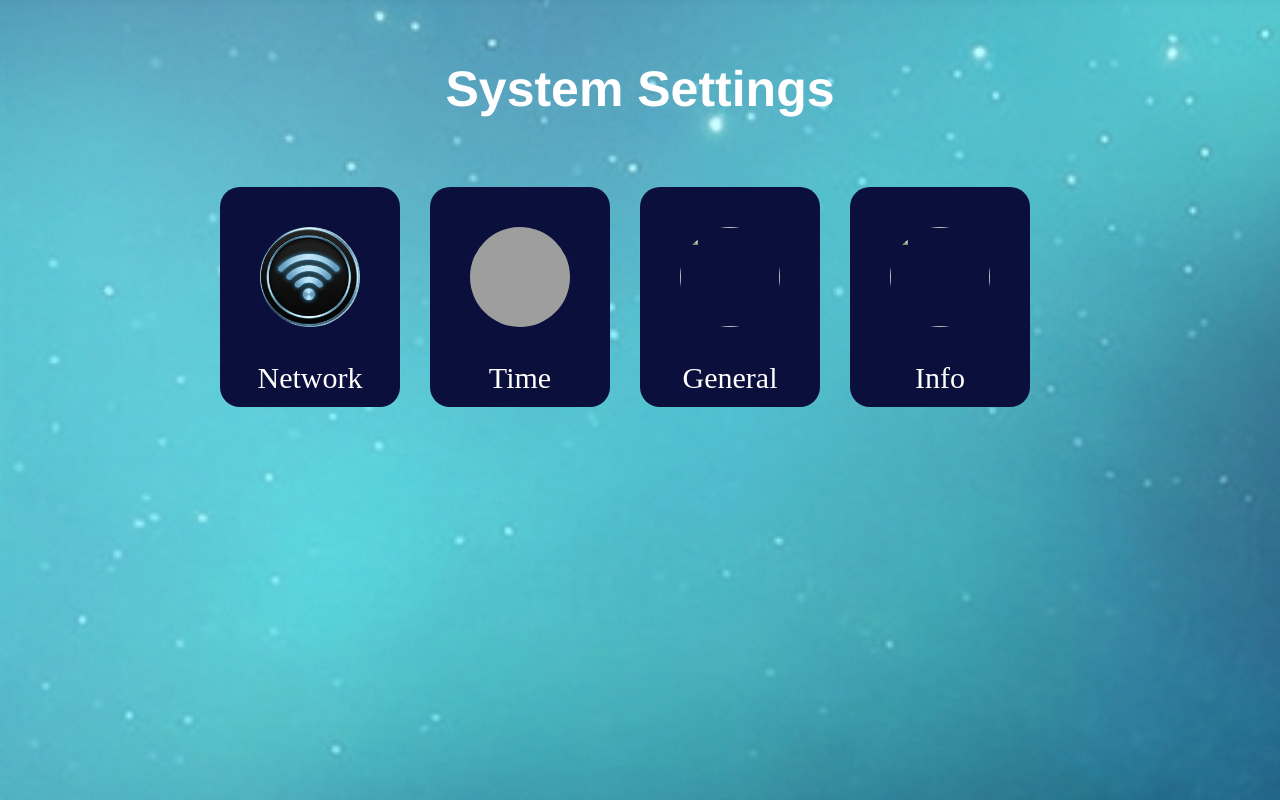
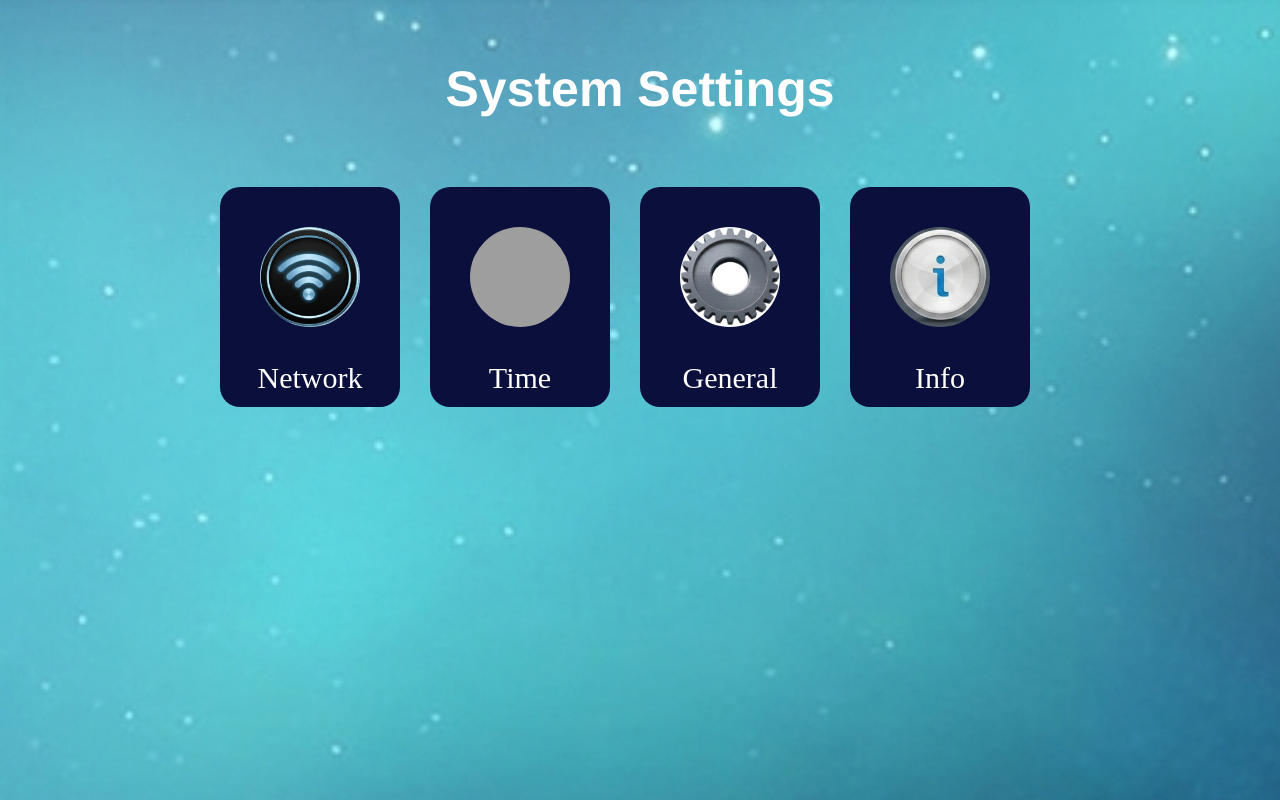
Before and after one commit to hameemshaheer30300-droid/ATVE.com, a plain HTML site: page settings.html in a window 1280 px wide. Shown: the top 800 px of the page. Drawn offline with Linux system fonts and the light colour scheme; grey boxes are pictures that could not be loaded.

Commit message:
Update settings.html

```diff
--- a/settings.html
+++ b/settings.html
@@ -11,8 +11,8 @@
        <span>
         <div class="div" style="background-color: rgb(11, 15, 59); height: 220px; width: 180px;border-radius:20px;"><a href="error.html"><img src="wifi.png" style="width: 100px; height: 100px; border-radius: 400px; margin-top: 40px; margin-left: 40px"></a><a style="text-decoration: none" href="error.html"><p style="text-align: center; color: white; font-size: 30px; margin-bottom: 50px">Network</p></a></div>
         <div class="div" style="background-color: rgb(11, 15, 59); height: 220px; width: 180px;border-radius:20px;"><a href="error.html"><img src="Time.png" style="width: 100px; height: 100px; border-radius: 400px; margin-top: 40px; margin-left: 40px"></a><a href="error.html" style="text-decoration: none"><p style="text-align: center; color: white; font-size: 30px; margin-bottom: 50px">Time</p></a></div>
-        <div class="div" style="background-color: rgb(11, 15, 59); height: 220px; width: 180px;border-radius:20px;"><a href="general.html"><img src="" style="width: 100px; height: 100px; border-radius: 400px; margin-top: 40px; margin-left: 40px"></a><a href="general.html"><p style="text-align: center; color: white; font-size: 30px; margin-bottom: 50px">General</p></a></div>
-        <div class="div" style="background-color: rgb(11, 15, 59); height: 220px; width: 180px;border-radius:20px;"><a href="info.html"><img src="" style="width: 100px; height: 100px; border-radius: 400px; margin-top: 40px; margin-left: 40px"></a><a href="info.html"><p style="text-align: center; color: white; font-size: 30px; margin-bottom: 50px">Info</p></a></div>
+        <div class="div" style="background-color: rgb(11, 15, 59); height: 220px; width: 180px;border-radius:20px;"><a href="general.html"><img src="general.jpg" style="width: 100px; height: 100px; border-radius: 400px; margin-top: 40px; margin-left: 40px"></a><a href="general.html"><p style="text-align: center; color: white; font-size: 30px; margin-bottom: 50px">General</p></a></div>
+        <div class="div" style="background-color: rgb(11, 15, 59); height: 220px; width: 180px;border-radius:20px;"><a href="info.html"><img src="about.png" style="width: 100px; height: 100px; border-radius: 400px; margin-top: 40px; margin-left: 40px"></a><a href="info.html"><p style="text-align: center; color: white; font-size: 30px; margin-bottom: 50px">Info</p></a></div>
     </span><br><br><br><br><br><br><br><br><br><br><br><br><br><br><br><br><br><br><br><br><br><br><br><br><br><br><br><br><br><br><br><br><br><br><br><br><br><br><br><br><br>
         <br><br><br><br><br><br><br><br><br><br><br><br><br><br><br><br><br><br><br><br><br><br><br><br><br><br><br><br><br><br><br><br><br><br><br><br><br><br><br><br><br><br>
          <style>
```
